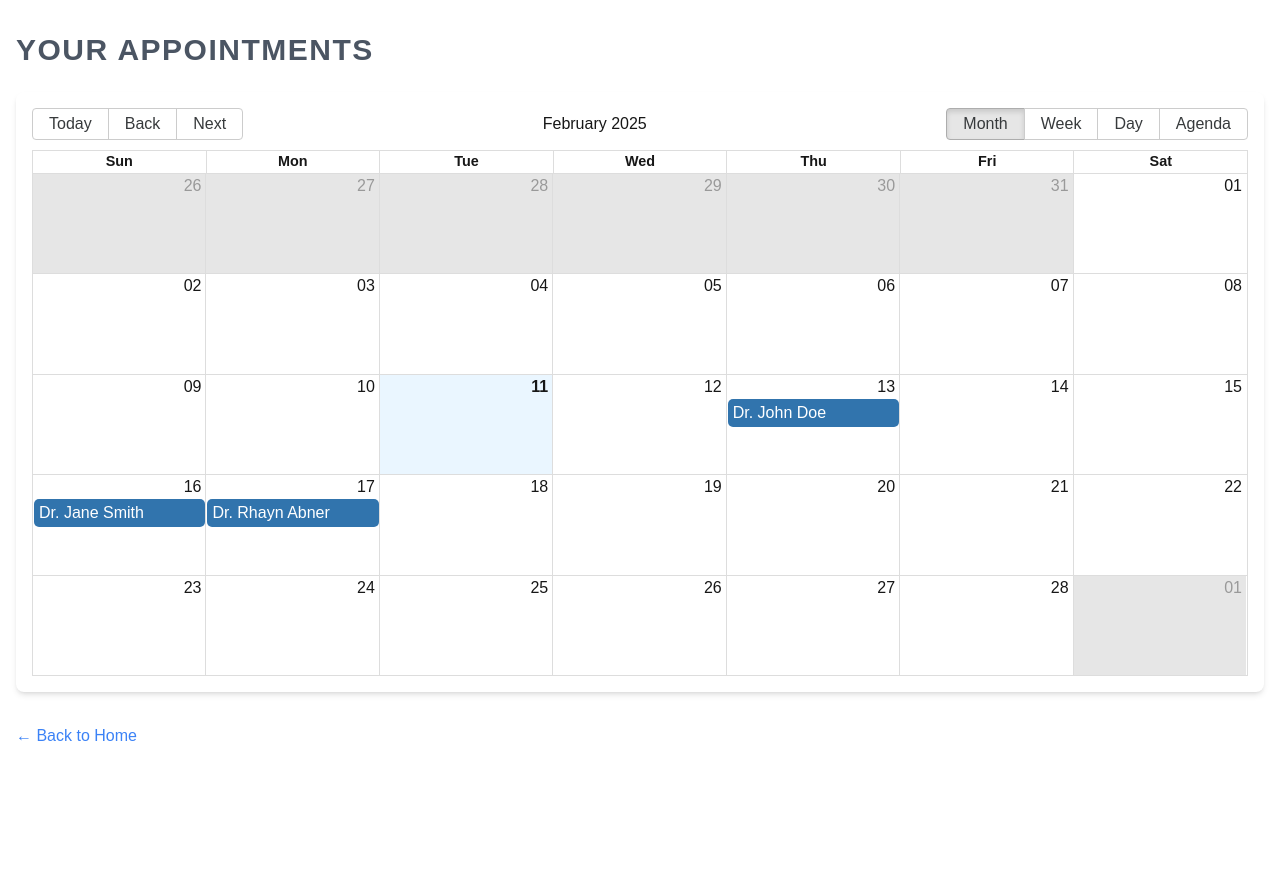
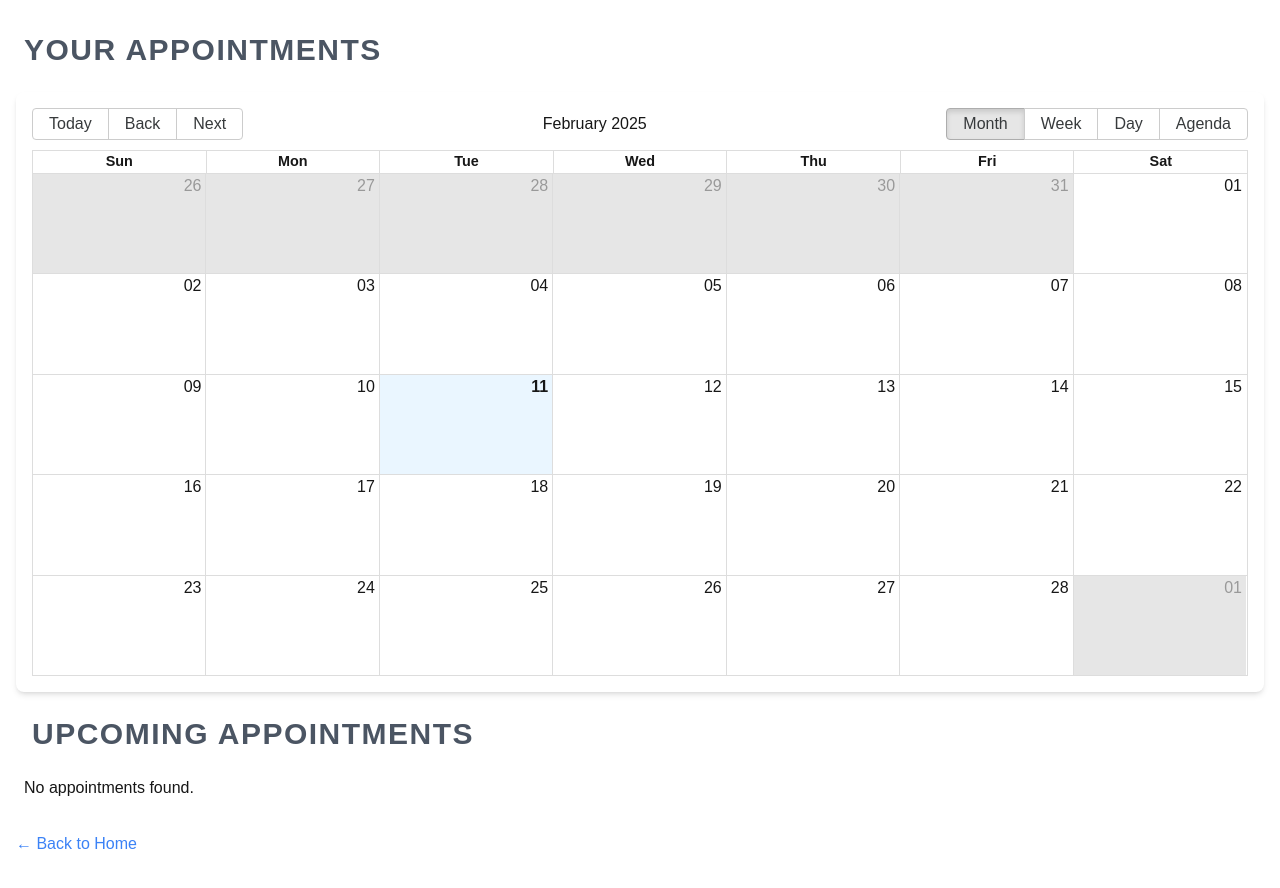
Before and after one commit to Mrinal-xx-Singha/doctor_-appointment, a Next.js app: page /user/dashboard in a window 1280 px wide. Before the commit the page ends 800 px from the top, so only its background shows below. Built offline with nearby package versions, Linux system fonts and the light colour scheme.

Commit message:
implemented global state management to dynamically add or delete appointment

```diff
--- a/app/doctors/page.jsx
+++ b/app/doctors/page.jsx
@@ -65,6 +65,7 @@ export default function DoctorsPage({ searchParams }) {
           <DoctorCard key={doctor.id} doctor={doctor} />
         ))}
       </div>
+      {/* For navigation */}
       <div className="mt-8">
         <Link href="/" className="text-blue-500 hover:text-blue-700">
           ← Back to Home
--- a/app/page.js
+++ b/app/page.jsx
@@ -6,7 +6,7 @@ export default function Home() {
     <main className="flex min-h-screen flex-col items-center justify-center p-24">
       {/* Navbar cum logo */}
       <div className="z-10 w-full max-w-5xl items-center justify-between font-mono text-sm lg:flex">
-        <h1 className="fixed tracking-widest uppercase left-0 top-0 flex w-full justify-center border-b border-gray-300 bg-gradient-to-b from-zinc-200 pb-6 pt-8 backdrop-blur-2xl dark:border-neutral-800 dark:bg-zinc-800/30 dark:from-inherit lg:static lg:w-auto lg:rounded-xl lg:border lg:bg-gray-200 lg:p-4 lg:dark:bg-zinc-800/30">
+        <h1 className="fixed tracking-widest uppercase left-0 top-0 flex w-full justify-center border-b border-gray-300 bg-gradient-to-b from-zinc-200 pb-6 pt-8 backdrop-blur-2xl ">
           Doctor Appointment System
         </h1>
       </div>
@@ -16,6 +16,7 @@ export default function Home() {
           Find Your Doctor
         </h1>
         <SearchBar />
+
         <div className="mt-8 flex justify-center flex-col items-center gap-2 md:text-sm lg:text-lg">
           <Link
             className="mt-6 text-blue-500 hover:text-blue-700"
@@ -23,7 +24,7 @@ export default function Home() {
           >
             View All Doctors
           </Link>
-          {/*  //?Added a link to view the list of appointments if the user in a calender view */}
+          {/*  //?Added a link to view the list of appointments of the user in a calender view */}
 
           <Link
             className="mt-6 text-blue-500 hover:text-blue-700"
--- a/app/user/dashboard/page.jsx
+++ b/app/user/dashboard/page.jsx
@@ -4,40 +4,18 @@ import "react-big-calendar/lib/css/react-big-calendar.css";
 import Link from "next/link";
 import moment from "moment";
 import { useState } from "react";
-import { addDays } from "date-fns";
 import { AppointmentModal } from "@/components/appointment-modal";
+import useAppointmentsStore from "@/lib/appointmentStore";
 
 const localizer = momentLocalizer(moment);
 
-const userAppointments = [
-  {
-    id: 1,
-    title: "Dr. John Doe",
-    start: addDays(new Date(), 2),
-    end: addDays(new Date(), 2, 1),
-  },
-  {
-    id: 2,
-    title: "Dr. Jane Smith",
-    start: addDays(new Date(), 5),
-    end: addDays(new Date(), 5, 1),
-  },
-  {
-    id: 3,
-    title: "Dr. Rhayn Abner",
-    start: addDays(new Date(), 6),
-    end: addDays(new Date(), 6, 1),
-  },
-];
-
 export default function UserDashboard() {
-  // TODO: Find a way to transfer the saved data after booking the appointment in this component
-
   const [selectedDate, setSelectedDate] = useState(null);
   const [modalIsOpen, setModalIsOpen] = useState(false);
+  const { appointments, removeAppointment } = useAppointmentsStore();
 
   const handleSelectedSlot = ({ start }) => {
-    selectedDate(start);
+    setSelectedDate(start);
     setModalIsOpen(true);
   };
 
@@ -48,26 +26,63 @@ export default function UserDashboard() {
 
   return (
     <div className="container mx-auto px-4 py-8">
-      <h1 className="text-3xl text-gray-600 font-bold mb-6 uppercase tracking-wider ">
+      <h1 className="text-3xl text-gray-600 font-bold mb-6 uppercase tracking-wider px-2">
         Your Appointments
       </h1>
       <div className="h-[600px]">
         <Calendar
           localizer={localizer}
-          events={userAppointments}
+          events={appointments}
           startAccessor="start"
+          endAccessor="end"
+          selectable
           onSelectSlot={handleSelectedSlot}
           onSelectEvent={handleSelectEvent}
-          endAccessor="end"
           className="bg-white rounded-lg p-4 shadow-md"
         />
+      </div>
+      <div className="mt-6 px-2">
+        {/* Section to dispay the appointments  */}
+        <h1 className="text-3xl text-gray-600 font-bold mb-6 uppercase tracking-wider px-2">
+        Upcoming Appointments
+      </h1>
+        {appointments.length === 0 ? (
+          <p>No appointments found.</p>
+        ) : (
+          <ul className="space-y-2">
+            {appointments.map((appointment) => (
+              <li
+                key={appointment.id}
+                className="flex justify-between items-center border p-4 rounded shadow"
+              >
+                <div>
+                  <p className="font-semibold">{appointment.title}</p>
+                  <p>
+                    {moment(appointment.start).format("MMM D, YYYY h:mm A")} -{" "}
+                    {moment(appointment.end).format("h:mm A")}
+                  </p>
+                </div>
+                {/* adding the delete button */}
+                <button
+                  onClick={() => removeAppointment(appointment.id)}
+                  className="px-3 py-1 text-sm text-white bg-red-500 rounded hover:bg-red-600"
+                >
+                  Delete
+                </button>
+              </li>
+            ))}
+          </ul>
+        )}
       </div>
       <AppointmentModal
         isOpen={modalIsOpen}
         onClose={() => setModalIsOpen(false)}
         date={selectedDate}
-        appointments={userAppointments.filter(
-          (apt) => apt.start.toDateString() === selectedDate?.toDateString()
+        appointments={appointments.filter(
+          (apt) =>
+            selectedDate &&
+            new Date(apt.start).toDateString() ===
+              new Date(selectedDate).toDateString()
         )}
       />
       <div className="mt-8 ">
--- a/components/doctor-card.jsx
+++ b/components/doctor-card.jsx
@@ -6,19 +6,20 @@ import { AppointmentModal } from "./appointment-modal";
 export function DoctorCard({ doctor }) {
   const [isModalOpen, setIsModalOpen] = useState(false);
   return (
-    <div>
+    <div className="border border-gray-400 shadow-md">
       <Image
         src={doctor?.image}
         alt={doctor?.name}
         width={300}
         height={200}
-        className="w-fulll h-48 object-cover"
+        className="h-45 w-full object-cover"
       />
       <div className="p-4">
+      <hr className="border-t border-gray-400 py-4" />
         <h2 className="text-3xl font-semibold mb-2 ">{doctor.name}</h2>
-        <p className="text-gray-600 mb-2">{doctor.specialization}</p>
+        <p className="text-gray-800 font-bold mb-2">{doctor.specialization}</p>
         <p className="text-gray-600 mb-2">
-          <b>Experience</b> : {doctor.experience}
+          <b className="text-gray-800">Experience</b> : {doctor.experience}
         </p>
         <p className="text-gray-600 mb-2">{doctor.address}</p>
         <button
--- /dev/null
+++ b/lib/appointmentStore.jsx
@@ -0,0 +1,24 @@
+import { create } from "zustand";
+import { persist } from "zustand/middleware";
+
+const useAppointmentsStore = create(
+  persist(
+    (set) => ({
+      appointments: [],
+      addAppointment: (appointment) =>
+        set((state) => ({
+          appointments: [...state.appointments, appointment],
+        })),
+      removeAppointment: (id) => {
+        set((state) => ({
+          appointments: state.appointments.filter((apt) => apt.id !== id),
+        }));
+      },
+    }),
+    {
+      name: "appointment-storage",
+      getStorage: () => localStorage,
+    }
+  )
+);
+export default useAppointmentsStore;
--- a/package.json
+++ b/package.json
@@ -16,7 +16,8 @@
     "next": "15.1.7",
     "react": "^19.0.0",
     "react-big-calendar": "^1.17.1",
-    "react-dom": "^19.0.0"
+    "react-dom": "^19.0.0",
+    "zustand": "^5.0.3"
   },
   "devDependencies": {
     "postcss": "^8",
```
Also changed, not shown: components/appointment-modal.jsx (+55 -45 lines), app/layout.jsx (renamed from app/layout.js), 2 other files (tests, documents, lock files or other folders).
